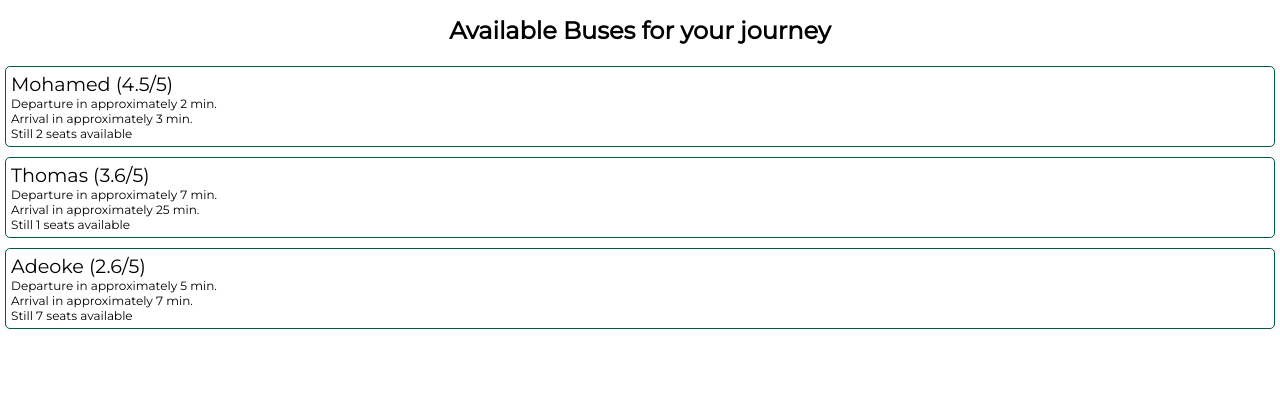
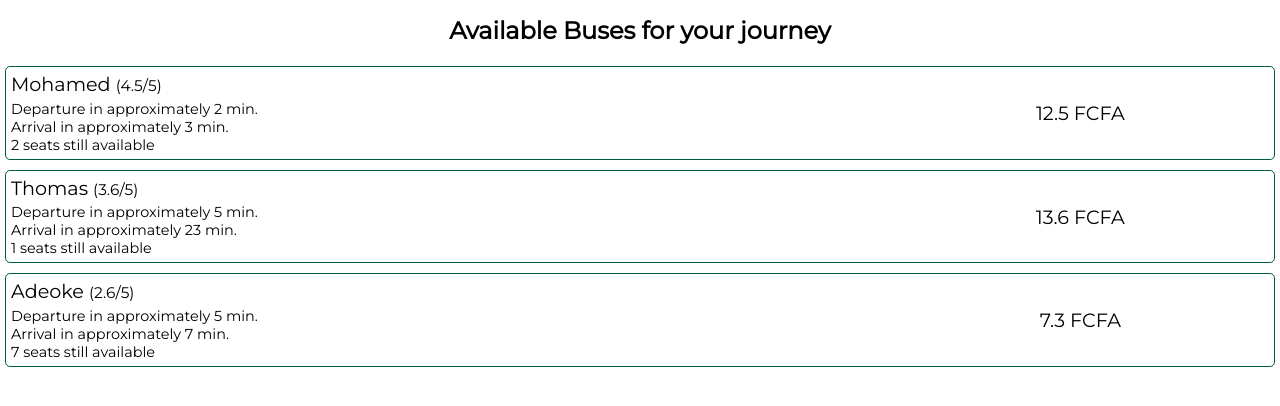
Before and after one commit to AntoineAbhay/Eleyi, a Flask app: page /results in a window 1280 px wide. Shown: the part 117-523 px from the top of the page. Run offline with Flask 2, Linux system fonts and the light colour scheme.

Commit message:
results improvements

```diff
--- a/app.py
+++ b/app.py
@@ -27,9 +27,11 @@ def results():
         driver = random.choice(drivers)
         drivers.remove(driver)
         buses.append({
+                'id': i,
                 'driver': {'name': driver , 'rating': random.randrange(25, 50, 1)/10},
                 'time_to_arrival': random.randint(time_to_departure, 30),
                 'time_to_departure': time_to_departure,
-                'number_of_seats': random.randrange(1, 12)
+                'number_of_seats': random.randrange(1, 12),
+                'price': random.randrange(20,140)/10
             })
     return render_template('results.html', buses=buses)
--- a/static/style.css
+++ b/static/style.css
@@ -69,16 +69,7 @@ h1 {
     text-align: center;
     font-size: 2em;
 }
-.bus {
-    border: 1px solid rgb(0, 92, 61);
-    border-radius: 5px;
-    padding: 5px;
-    margin: 5px;
-}
 
-.driver {
-    font-size: 1.6em;
-}
 
 
 .search-button {
@@ -90,3 +81,72 @@ h1 {
     font-size: 16px;
     font-family: 'Montserrat', sans-serif;
 }
+
+
+.bus {
+    border: 1px solid rgb(0, 92, 61);
+    border-radius: 5px;
+    padding: 5px;
+    margin: 5px;
+    display: flex;
+    flex-wrap: wrap;
+    align-items: center;
+}
+
+.bus:hover {
+    cursor: pointer;
+}
+
+.driver {
+    font-size: 1.6em;
+    margin-bottom: 0.2em;
+}
+
+.driver .rating {
+    font-size: 0.8em;
+}
+
+.bus-left {
+    width: 70%;
+}
+
+.time-to-departure, .time-to-arrival, .availabe-seats {
+    font-size: 1.2em;
+}
+
+.price {
+    width: 30%;
+    font-size: 1.6em;
+    text-align: center;
+}
+
+#back {
+    padding: 5px;
+    margin: 5px;
+    display: none;
+    font-size: 20px;
+    border: 1px solid rgb(0, 92, 61);
+    border-radius: 5px;
+    width: 1.2em;
+    text-align: center;
+    background-color: #eeeeee;
+}
+
+#back:hover {
+    cursor: pointer;
+}
+
+.confirm {
+    display: none;
+    text-align: center;
+    padding: 5px;
+    margin: 5px;
+    border: 1px solid rgb(0, 92, 61);
+    border-radius: 5px;
+    font-size: 1.2em;
+    background-color: #fafffa;
+}
+
+.confirm:hover{
+    cursor: pointer;
+}
--- a/templates/results.html
+++ b/templates/results.html
@@ -13,15 +13,53 @@
 		<img src="{{ url_for('static', filename='logo.svg') }}" class="logo">
     </div>
     <h1>Available Buses for your journey</h1>
+    <div id="back" onclick="unchoose()"> &larr; </div>
+    {% for bus in buses %}
+    <div class="bus" id="{{bus.id}}" onclick="choose( {{bus.id}} )">
 
-    {% for bus in buses %}
-    <div class="bus">
-        <div class="driver">{{bus.driver.name}} <span class="rating">({{bus.driver.rating}}/5)</span></div>
-        <div class="time-to-departure">Departure in approximately {{bus.time_to_departure}} min.</div>
-        <div class="time-to-arrival">Arrival in approximately {{bus.time_to_arrival}} min.</div>
-        <div class="availabe-seats">Still {{bus.number_of_seats}} seats available</div>
+        <div class="bus-left">
+            <div class="driver">{{bus.driver.name}} <span class="rating">({{bus.driver.rating}}/5)</span></div>
+            <div class="time-to-departure">Departure in approximately {{bus.time_to_departure}} min.</div>
+            <div class="time-to-arrival">Arrival in approximately {{bus.time_to_arrival}} min.</div>
+            <div class="availabe-seats">{{bus.number_of_seats}} seats still available</div>
+        </div>
+
+        <div class="price">{{bus.price}} FCFA</div>
+
+
     </div>
     {% endfor %}
 
+    <div id="confirm" class="confirm" onclick="confirm()">Confirm</div>
+
+    <script>
+        function choose(id){
+            buses = document.getElementsByClassName("bus");
+            for(var i = 0; i < buses.length; i++)
+            {
+                var bus = buses.item(i);
+                if(bus.id != id){
+                    bus.style.display = "none";
+                }
+            }
+            document.getElementById("back").style.display = "block";
+            document.getElementById("confirm").style.display = "block";
+        }
+
+        function unchoose() {
+            buses = document.getElementsByClassName("bus");
+            for(var i = 0; i < buses.length; i++)
+            {
+                var bus = buses.item(i);
+                bus.style.display = "flex";
+            }
+            document.getElementById("back").style.display = "none";
+            document.getElementById("confirm").style.display = "none";
+        }
+
+        function confirm(){
+            console.log("confirm");
+        }
+    </script>
 
 </body>
```
